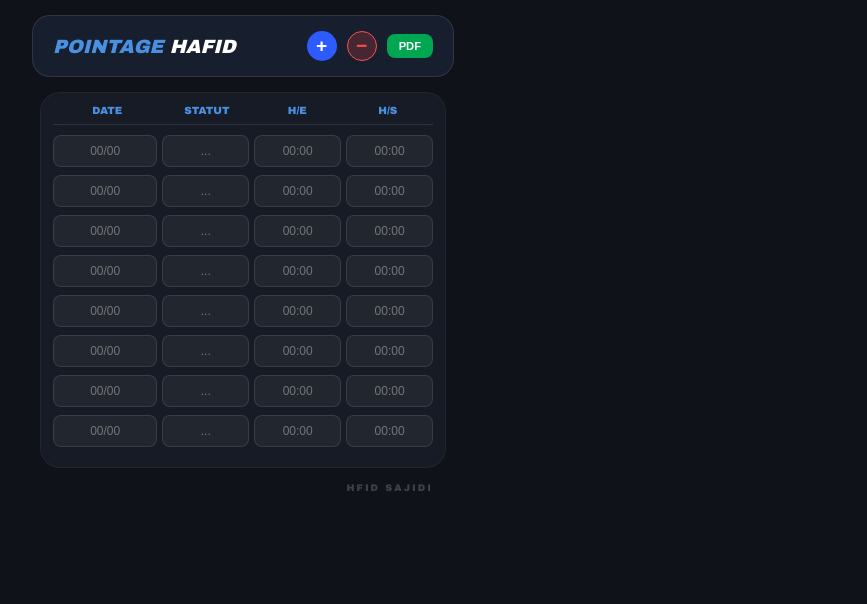
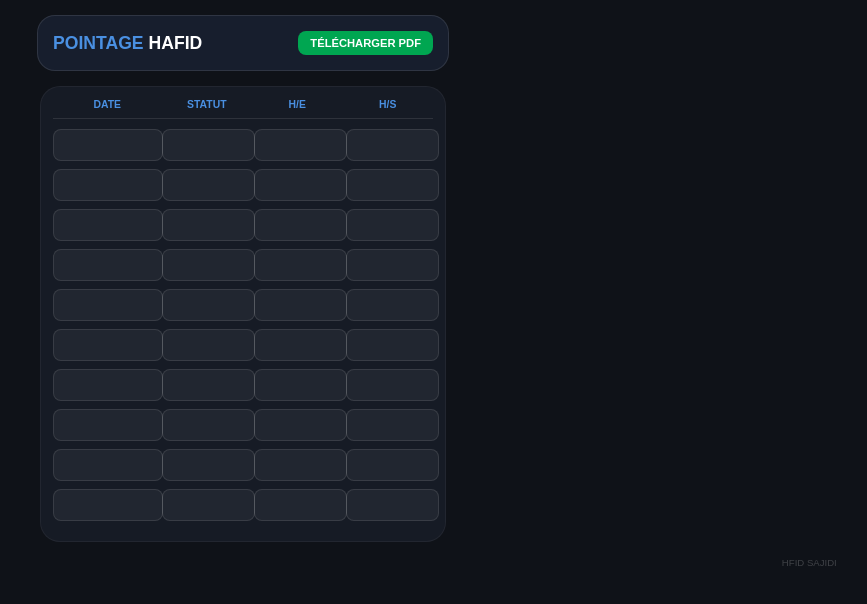
Before and after one commit to abdelhafidsajidi1333-prog/Pointage-pro, a plain HTML site: page index.html in a window 1280 px wide. Shown: the whole page, without its empty margins (397-1264 px from the left). Drawn offline with nearby package versions, Linux system fonts and the light colour scheme.

Commit message:
Update index.html

```diff
--- a/index.html
+++ b/index.html
@@ -4,193 +4,58 @@
     <meta charset="UTF-8">
     <meta name="viewport" content="width=device-width, initial-scale=1.0, maximum-scale=1.0, user-scalable=no">
     <title>Pointage Hafid Pro</title>
-    <script src="https://cdnjs.cloudflare.com/ajax/libs/jspdf/2.5.1/jspdf.umd.min.js"></script>
-    <script src="https://cdnjs.cloudflare.com/ajax/libs/jspdf-autotable/3.5.23/jspdf.plugin.autotable.min.js"></script>
     <style>
-        body {
-            background-color: #0f1218;
-            color: white;
-            font-family: 'Arial Black', Gadget, sans-serif;
-            display: flex;
-            flex-direction: column;
-            align-items: center;
-            padding: 15px;
-            margin: 0;
-            overflow-x: hidden;
-        }
+        body { background-color: #0f1218; color: white; font-family: sans-serif; display: flex; flex-direction: column; align-items: center; padding: 15px; margin: 0; }
+        .header-box { background: rgba(25, 33, 50, 0.85); padding: 15px; border-radius: 18px; width: 95%; max-width: 380px; display: flex; justify-content: space-between; align-items: center; margin-bottom: 15px; border: 1px solid rgba(255, 255, 255, 0.1); }
+        .header-box h2 { margin: 0; font-size: 1.1rem; color: #4A90E2; }
+        .header-box h2 span { color: white; }
+        .table-container { background: rgba(30, 37, 50, 0.5); border-radius: 20px; width: 95%; max-width: 380px; padding: 12px; border: 1px solid rgba(255, 255, 255, 0.05); }
+        .labels-row { display: grid; grid-template-columns: 1.2fr 1fr 1fr 1fr; padding-bottom: 8px; border-bottom: 1px solid rgba(255, 255, 255, 0.1); margin-bottom: 10px; }
+        .label { font-size: 0.65rem; color: #4A90E2; text-align: center; font-weight: bold; }
+        .data-row { display: grid; grid-template-columns: 1.2fr 1fr 1fr 1fr; gap: 5px; margin-bottom: 8px; }
+        input { background: rgba(255, 255, 255, 0.05); border: 1px solid rgba(255, 255, 255, 0.1); border-radius: 8px; color: #FFD700; padding: 8px 2px; font-size: 0.75rem; text-align: center; width: 100%; outline: none; }
+        .btn-pdf { background: #00A651; border-radius: 8px; padding: 6px 12px; border: none; color: white; font-size: 0.7rem; font-weight: bold; cursor: pointer; }
+        .footer-name { margin-top: 15px; font-size: 0.6rem; color: rgba(255, 255, 255, 0.2); text-align: right; width: 95%; }
 
-        .header-box {
-            background: rgba(25, 33, 50, 0.85);
-            padding: 15px 20px;
-            border-radius: 18px;
-            width: 95%;
-            max-width: 380px;
-            display: flex;
-            justify-content: space-between;
-            align-items: center;
-            margin-bottom: 15px;
-            border: 1px solid rgba(255, 255, 255, 0.1);
-        }
-
-        .header-box h2 {
-            margin: 0; font-size: 1.2rem; font-style: italic;
-            text-transform: uppercase; font-weight: 900;
-            color: #4A90E2;
-        }
-
-        .header-box h2 span { color: white; }
-
-        .table-container {
-            background: rgba(30, 37, 50, 0.5);
-            backdrop-filter: blur(10px);
-            border-radius: 20px;
-            width: 95%;
-            max-width: 380px;
-            padding: 12px;
-            border: 1px solid rgba(255, 255, 255, 0.05);
-        }
-
-        .labels-row {
-            display: grid;
-            grid-template-columns: 1.2fr 1fr 1fr 1fr;
-            padding-bottom: 8px;
-            border-bottom: 1px solid rgba(255, 255, 255, 0.1);
-            margin-bottom: 10px;
-        }
-
-        .label { font-size: 0.65rem; color: #4A90E2; text-align: center; font-weight: bold; }
-
-        .data-row {
-            display: grid;
-            grid-template-columns: 1.2fr 1fr 1fr 1fr;
-            gap: 5px;
-            margin-bottom: 8px;
-        }
-
-        input {
-            background: rgba(255, 255, 255, 0.05);
-            border: 1px solid rgba(255, 255, 255, 0.1);
-            border-radius: 8px;
-            color: #FFD700;
-            padding: 8px 2px;
-            font-size: 0.75rem;
-            text-align: center;
-            width: 100%;
-            box-sizing: border-box;
-            outline: none;
-        }
-
-        .actions { display: flex; gap: 10px; align-items: center; }
-
-        .btn-small {
-            width: 30px; height: 30px; border-radius: 50%; border: none;
-            color: white; font-size: 1.2rem; font-weight: bold; cursor: pointer;
-            display: flex; align-items: center; justify-content: center;
-        }
-
-        .btn-blue { background: #2E5BFF; }
-        .btn-red { background: rgba(255, 77, 77, 0.2); color: #FF4D4D; border: 1px solid #FF4D4D; }
-
-        .btn-pdf {
-            background: #00A651; border-radius: 8px; padding: 6px 12px;
-            border: none; color: white; font-size: 0.7rem; font-weight: bold; cursor: pointer;
-        }
-
-        .footer-name {
-            margin-top: 15px; font-size: 0.6rem; color: rgba(255, 255, 255, 0.2);
-            width: 95%; max-width: 380px; text-align: right; letter-spacing: 2px;
+        /* إعدادات الطباعة باش يخرج PDF ناضي */
+        @media print {
+            body { background: white !important; color: black !important; }
+            .actions, .btn-small, .btn-pdf { display: none !important; }
+            .table-container { background: white !important; border: none !important; width: 100% !important; max-width: none !important; }
+            input { border: 1px solid #ccc !important; color: black !important; background: white !important; }
+            .label { color: black !important; }
+            .header-box { background: white !important; border: none !important; color: black !important; }
+            .header-box h2, .header-box h2 span { color: black !important; }
         }
     </style>
 </head>
 <body>
-
     <div class="header-box">
         <h2>POINTAGE <span>HAFID</span></h2>
-        <div class="actions">
-            <button class="btn-small btn-blue" onclick="addRow()">+</button>
-            <button class="btn-small btn-red" onclick="removeRow()">−</button>
-            <button class="btn-pdf" onclick="generatePDF()">PDF</button>
-        </div>
+        <button class="btn-pdf" onclick="window.print()">TÉLÉCHARGER PDF</button>
     </div>
-
     <div class="table-container">
-        <div class="labels-row">
-            <div class="label">DATE</div>
-            <div class="label">STATUT</div>
-            <div class="label">H/E</div>
-            <div class="label">H/S</div>
-        </div>
+        <div class="labels-row"><div class="label">DATE</div><div class="label">STATUT</div><div class="label">H/E</div><div class="label">H/S</div></div>
         <div id="tableBody"></div>
     </div>
-
     <div class="footer-name">HFID SAJIDI</div>
 
     <script>
         function addRow(data = ["", "", "", ""]) {
-            const container = document.getElementById('tableBody');
             const row = document.createElement('div');
             row.className = 'data-row';
-            row.innerHTML = `
-                <input type="text" placeholder="00/00" value="${data[0]}" oninput="saveData()">
-                <input type="text" placeholder="..." value="${data[1]}" oninput="saveData()">
-                <input type="text" placeholder="00:00" value="${data[2]}" oninput="saveData()">
-                <input type="text" placeholder="00:00" value="${data[3]}" oninput="saveData()">
-            `;
-            container.appendChild(row);
+            row.innerHTML = `<input type="text" value="${data[0]}" oninput="save()">
+                             <input type="text" value="${data[1]}" oninput="save()">
+                             <input type="text" value="${data[2]}" oninput="save()">
+                             <input type="text" value="${data[3]}" oninput="save()">`;
+            document.getElementById('tableBody').appendChild(row);
         }
-
-        function removeRow() {
-            const container = document.getElementById('tableBody');
-            if (container.lastElementChild) {
-                container.removeChild(container.lastElementChild);
-                saveData();
-            }
+        function save() {
+            const rows = Array.from(document.querySelectorAll('.data-row')).map(r => Array.from(r.querySelectorAll('input')).map(i => i.value));
+            localStorage.setItem('h_data', JSON.stringify(rows));
         }
-
-        function saveData() {
-            const rows = [];
-            document.querySelectorAll('.data-row').forEach(row => {
-                const vals = Array.from(row.querySelectorAll('input')).map(i => i.value);
-                rows.push(vals);
-            });
-            localStorage.setItem('hafidDataPro', JSON.stringify(rows));
-        }
-
-        function loadData() {
-            const saved = localStorage.getItem('hafidDataPro');
-            if (saved) {
-                const rows = JSON.parse(saved);
-                rows.forEach(r => addRow(r));
-            } else {
-                for(let i=0; i<8; i++) addRow();
-            }
-        }
-
-        function generatePDF() {
-            const { jsPDF } = window.jspdf;
-            const doc = new jsPDF();
-            doc.text("POINTAGE - HAFID SAJIDI", 14, 20);
-
-            const tableRows = [];
-            document.querySelectorAll('.data-row').forEach(row => {
-                const vals = Array.from(row.querySelectorAll('input')).map(i => i.value);
-                if (vals.some(v => v !== "")) tableRows.push(vals);
-            });
-
-            doc.autoTable({
-                head: [['DATE', 'STATUT', 'ENTREE', 'SORTIE']],
-                body: tableRows,
-                startY: 30,
-                theme: 'grid',
-                headStyles: { fillColor: [74, 144, 226] }
-            });
-
-            const pdfDataUri = doc.output('datauristring');
-            const newWindow = window.open();
-            newWindow.document.write('<iframe src="' + pdfDataUri + '" frameborder="0" style="border:0; width:100%; height:100%;" allowfullscreen></iframe>');
-        }
-
-        loadData();
+        const saved = localStorage.getItem('h_data');
+        if (saved) JSON.parse(saved).forEach(r => addRow(r)); else for(let i=0; i<10; i++) addRow();
     </script>
 </body>
 </html>
```
